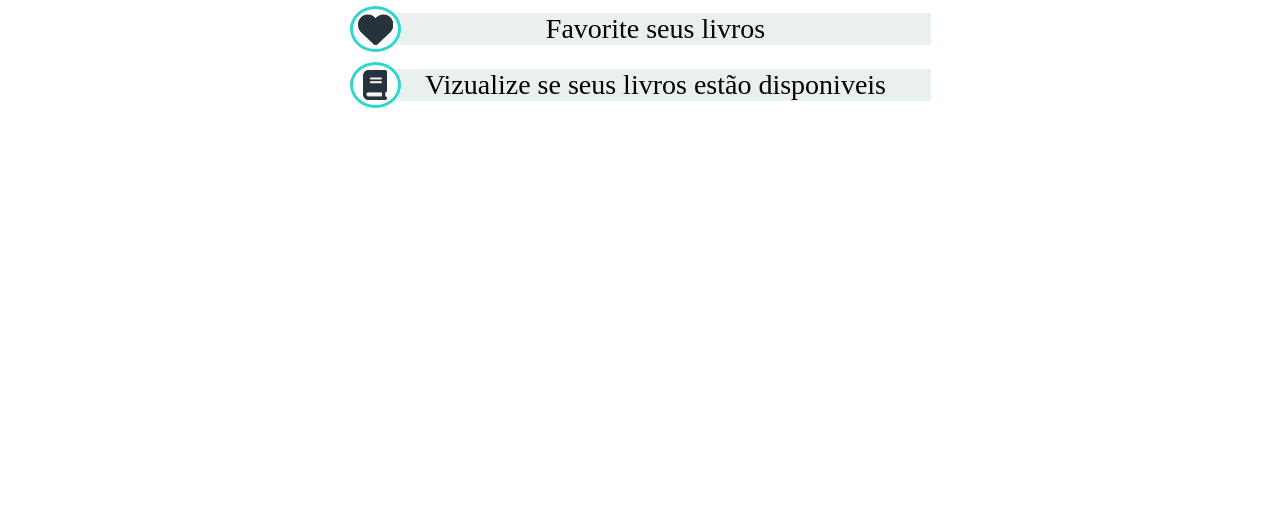
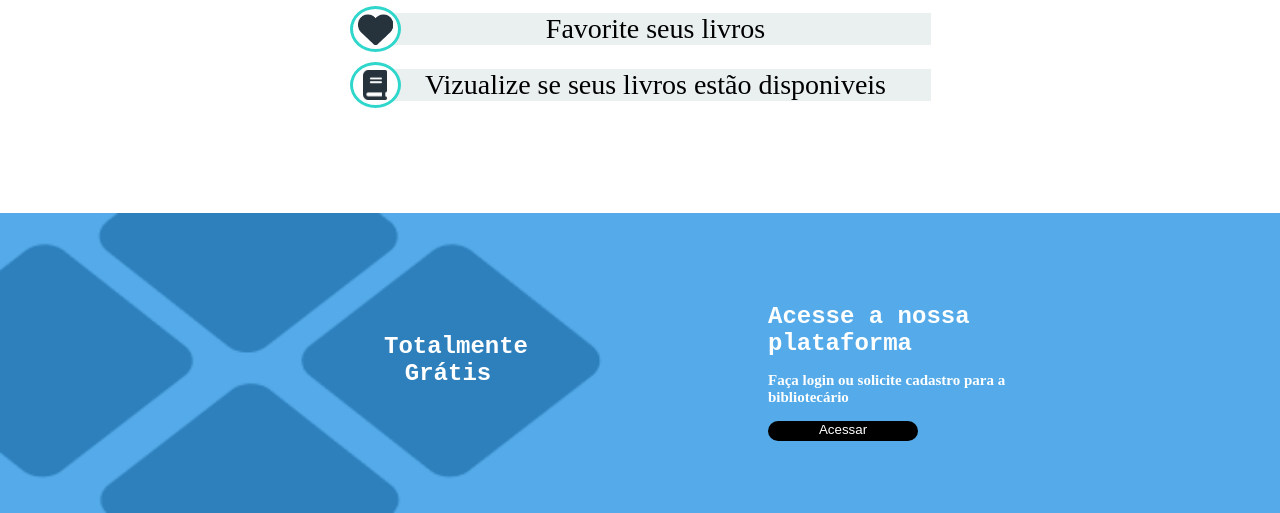
Before and after one commit to nicolascda/Bibliotech, a PHP site: page / in a window 1280 px wide. Shown: the part 527-1040 px from the top of the page. Before the commit the page ends 635 px from the top, so only its background shows below. Run offline with PHP 8.4, Linux system fonts and the light colour scheme.

Commit message:
Segundo commit

```diff
--- a/CSS/main.css
+++ b/CSS/main.css
@@ -104,3 +104,30 @@
     background-color: #E9F0EF;
     width: 550px;
 }
+
+.MainThirdSection {
+    display: grid;
+    width: 100%;
+    height: 300px;
+    background-image: url('/img/FundoAzulV2.png');
+    background-repeat: no-repeat;
+    background-position: center;
+    background-size: cover;
+    grid-template-columns: repeat(10, 10%);
+    grid-template-rows: repeat(10, 10%);
+}
+.ThirdTitleText {
+    /* display: grid; */
+    color: white;
+    grid-column-start: 4;
+    grid-row-start: 5;
+    text-align: center;
+}
+
+.MainThirdSectionDiv{
+    display: grid;
+    grid-column-start: 7;
+    grid-column-end: 9;
+    grid-row-start: 4;
+    color: white;
+}
--- a/CSS/style.css
+++ b/CSS/style.css
@@ -25,7 +25,19 @@ a, h1, h2 {
     grid-column-start: 2;
 }
 
-.MainButton:active {
+.ThirdMainButton {
+    display: grid;
+    border-radius: 30px;
+    border: none;
+    color: white;
+    background-color: black;
+    cursor: pointer;
+    width: 150px;
+    height: 20px;
+}
+
+
+.MainButton:active, .ThirdMainButton:active {
     background-color: #3e4b55;
 
 }
--- a/index.html
+++ b/index.html
@@ -33,8 +33,8 @@
                     <h2 class="MainTitleText">Bem vindo a Bibliotech!</h2>
                     <h3 class="MainText">O melhor site onde voce pode alugar seus livros na biblioteca</h3>
 
+                </div>
 
-                </div>
                 <button type="button" class="MainButton"> Acessar</button>
 
             </section>
@@ -71,6 +71,23 @@
             </section>
 
 
+            <section class="MainThirdSection">
+
+                <h2 class="ThirdTitleText">Totalmente Grátis</h2>
+
+
+                <div class="MainThirdSectionDiv">
+                    <h2 class="MainThirdTitleText">Acesse a nossa plataforma</h2>
+                    <h3 class="MainText">Faça login ou solicite cadastro para a bibliotecário</h3>
+
+                    <button type="button" class="ThirdMainButton"> Acessar</button>
+
+                </div>
+
+
+
+            </section>
+
         </main>
     </body>
 </html>
```
Also changed, not shown: img/FundoAzulV2.png (added).
